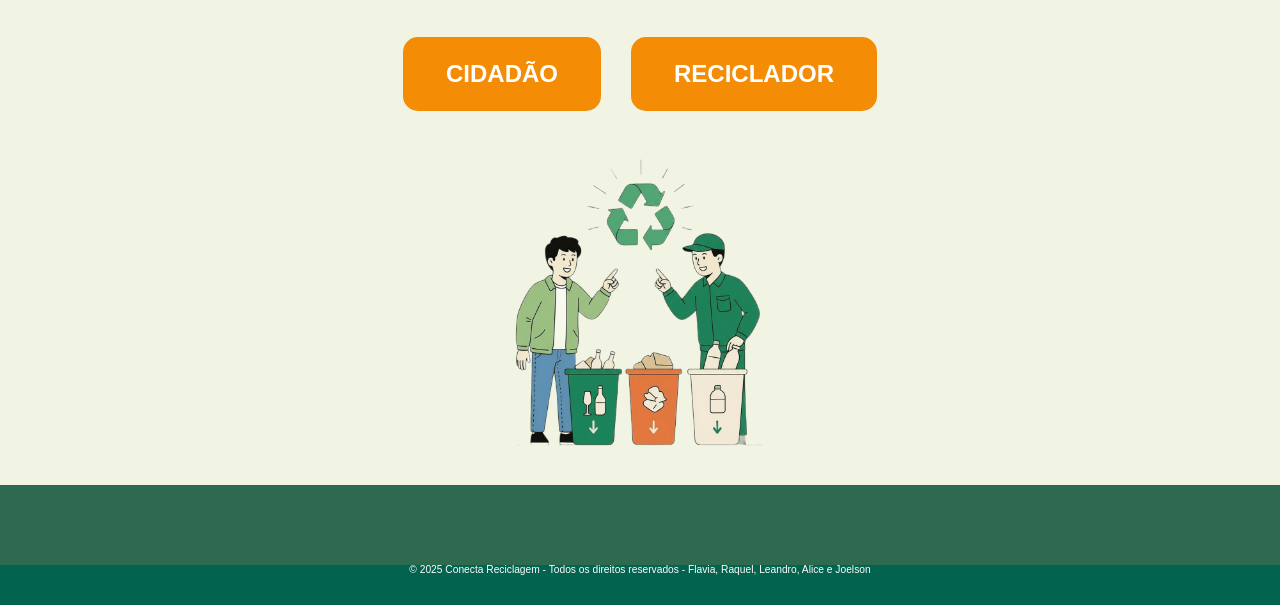
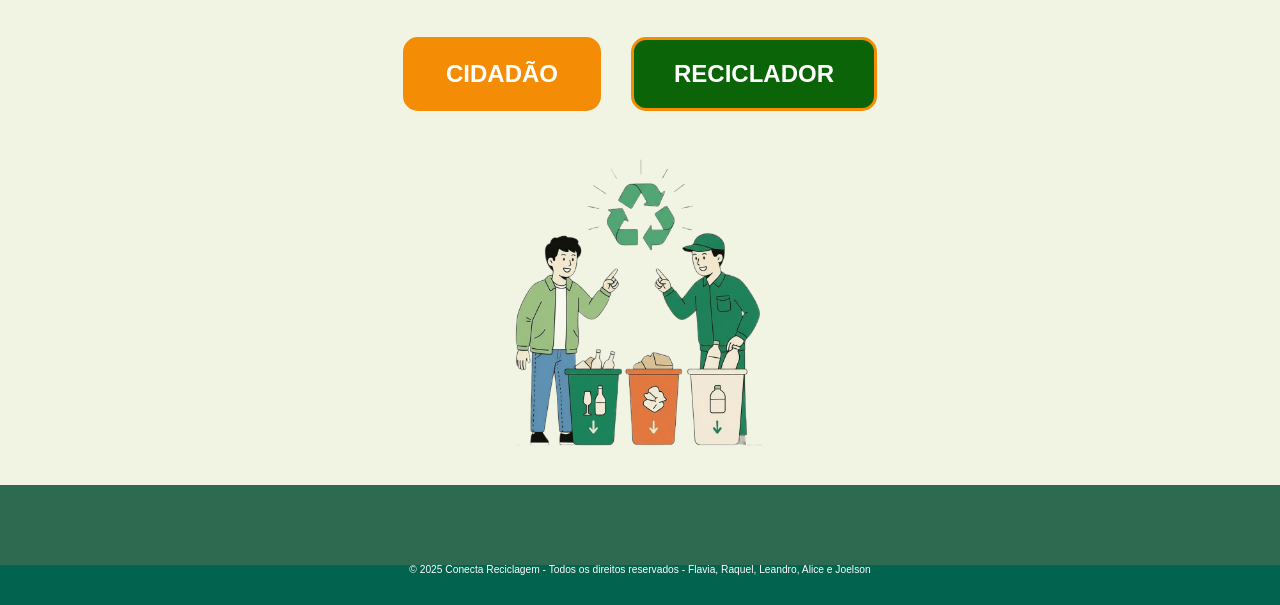
Before and after one commit to lean2025-prog/ConectaReciclagem, a plain HTML site: page segunda_tela.html in a window 1280 px wide. In both pictures the pointer is over the input "RECICLADOR". Shown: the part 195-800 px from the top of the page. Drawn offline with Linux system fonts and the light colour scheme.

Commit message:
mudando aparência dos botões - segunda tela

```diff
--- a/assets/css/segunda_tela.css
+++ b/assets/css/segunda_tela.css
@@ -81,7 +81,7 @@ body {
     color: #f48c06;
 }
 #botao_reciclador:hover {
-    background-color: #f48c06;
+    background-color: #0b6408;
     color: white;
 }
 
```
